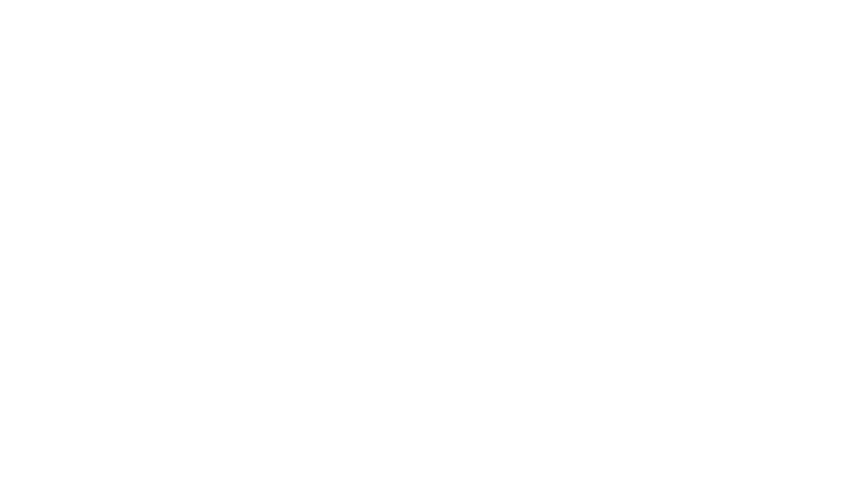
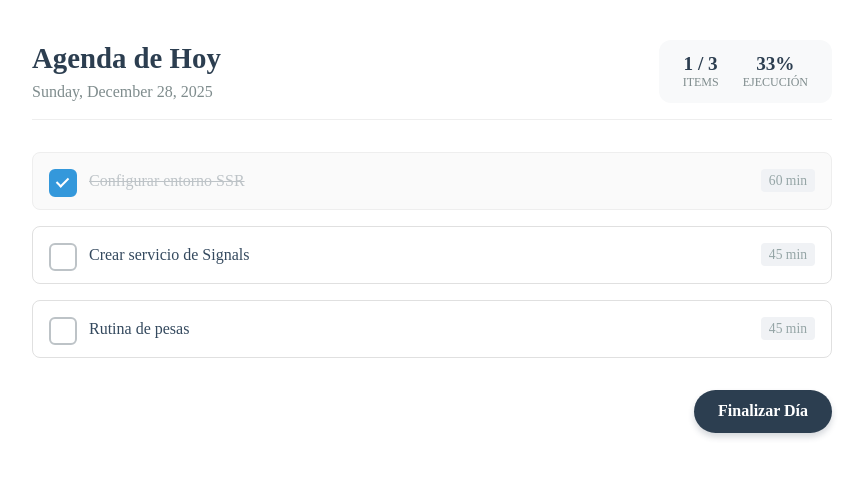
Before and after one commit to Giozar/time-planner-app, an Angular app in the folder timer-planner-frontend/: page /daily in a window 1280 px wide. Before the commit this address led to /. Shown: the top 478 px of the page, without its empty margins (208-1072 px from the left). Built offline with nearby package versions, Linux system fonts and the light colour scheme.

Commit message:
Feat(timer-planner-frontend): implement daily visual interface

```diff
--- /dev/null
+++ b/timer-planner-frontend/src/app/features/daily/daily-dashboard/daily-dashboard.component.css
@@ -0,0 +1,192 @@
+:host {
+  display: block;
+  padding: 2rem;
+  max-width: 800px;
+  margin: 0 auto;
+}
+
+/* Header & Metrics */
+.daily-header {
+  display: flex;
+  justify-content: space-between;
+  align-items: center;
+  margin-bottom: 2rem;
+  padding-bottom: 1rem;
+  border-bottom: 1px solid #eee;
+}
+
+h1 {
+  margin: 0;
+  font-size: 1.8rem;
+  color: #2c3e50;
+}
+
+.date-display {
+  margin: 0.5rem 0 0;
+  color: #7f8c8d;
+  text-transform: capitalize;
+}
+
+.metrics-card {
+  display: flex;
+  gap: 1.5rem;
+  background: #f8f9fa;
+  padding: 0.8rem 1.5rem;
+  border-radius: 12px;
+}
+
+.metric {
+  display: flex;
+  flex-direction: column;
+  align-items: center;
+}
+
+.metric .value {
+  font-weight: 700;
+  font-size: 1.2rem;
+  color: #2c3e50;
+}
+
+.metric .label {
+  font-size: 0.75rem;
+  color: #7f8c8d;
+  text-transform: uppercase;
+}
+
+/* Task List */
+.tasks-list {
+  display: flex;
+  flex-direction: column;
+  gap: 1rem;
+}
+
+.task-item {
+  display: flex;
+  align-items: center;
+  padding: 1rem;
+  background: white;
+  border: 1px solid #e0e0e0;
+  border-radius: 8px;
+  transition: all 0.2s;
+}
+
+.task-item:hover {
+  box-shadow: 0 2px 8px rgba(0,0,0,0.05);
+}
+
+/* Checkbox Customization */
+.checkbox-wrapper {
+  position: relative;
+  display: inline-block;
+  width: 24px;
+  height: 24px;
+  margin-right: 1rem;
+  cursor: pointer;
+}
+
+.checkbox-wrapper input {
+  opacity: 0;
+  width: 0;
+  height: 0;
+}
+
+.checkmark {
+  position: absolute;
+  top: 0;
+  left: 0;
+  height: 24px;
+  width: 24px;
+  background-color: #fff;
+  border: 2px solid #bdc3c7;
+  border-radius: 6px;
+  transition: all 0.2s;
+}
+
+.checkbox-wrapper:hover input ~ .checkmark {
+  border-color: #3498db;
+}
+
+.checkbox-wrapper input:checked ~ .checkmark {
+  background-color: #3498db;
+  border-color: #3498db;
+}
+
+.checkmark:after {
+  content: "";
+  position: absolute;
+  display: none;
+}
+
+.checkbox-wrapper input:checked ~ .checkmark:after {
+  display: block;
+}
+
+.checkbox-wrapper .checkmark:after {
+  left: 8px;
+  top: 4px;
+  width: 5px;
+  height: 10px;
+  border: solid white;
+  border-width: 0 2px 2px 0;
+  transform: rotate(45deg);
+}
+
+/* Task Content */
+.task-content {
+  flex: 1;
+}
+
+.task-main {
+  display: flex;
+  justify-content: space-between;
+  align-items: center;
+}
+
+.task-title {
+  font-size: 1rem;
+  color: #34495e;
+}
+
+.task-time {
+  font-size: 0.85rem;
+  color: #95a5a6;
+  background: #f0f2f5;
+  padding: 0.2rem 0.5rem;
+  border-radius: 4px;
+}
+
+/* Completed State */
+.task-item.completed {
+  background-color: #fafafa;
+  border-color: #eee;
+}
+
+.task-item.completed .task-title {
+  text-decoration: line-through;
+  color: #bdc3c7;
+}
+
+
+/* Footer */
+.dashboard-footer {
+  margin-top: 2rem;
+  display: flex;
+  justify-content: flex-end;
+}
+
+.btn-end-day {
+  background-color: #2c3e50;
+  color: white;
+  padding: 0.8rem 1.5rem;
+  border-radius: 50px;
+  text-decoration: none;
+  font-weight: 600;
+  box-shadow: 0 4px 6px rgba(44, 62, 80, 0.2);
+  transition: all 0.2s;
+}
+
+.btn-end-day:hover {
+  background-color: #34495e;
+  transform: translateY(-2px);
+  box-shadow: 0 6px 12px rgba(44, 62, 80, 0.3);
+}
--- /dev/null
+++ b/timer-planner-frontend/src/app/features/daily/daily-dashboard/daily-dashboard.component.html
@@ -0,0 +1,51 @@
+<div class="dashboard-container">
+
+    <header class="daily-header">
+        <div>
+            <h1>Agenda de Hoy</h1>
+            <p class="date-display">{{ today | date:'fullDate' }}</p>
+        </div>
+
+        <div class="metrics-card">
+            <div class="metric">
+                <span class="value">{{ metrics().completed }} / {{ metrics().total }}</span>
+                <span class="label">Items</span>
+            </div>
+            <div class="metric">
+                <span class="value">{{ metrics().percentage }}%</span>
+                <span class="label">Ejecución</span>
+            </div>
+        </div>
+    </header>
+
+    <section class="tasks-list">
+        @for (task of tasks(); track task.id) {
+        <div class="task-item" [class.completed]="task.status === 'completada'">
+
+            <label class="checkbox-wrapper">
+                <input type="checkbox" [checked]="task.status === 'completada'" (change)="toggleTask(task.id)">
+                <span class="checkmark"></span>
+            </label>
+
+            <div class="task-content">
+                <div class="task-main">
+                    <span class="task-title">{{ task.title }}</span>
+                    <span class="task-time">{{ task.estimatedDurationMin }} min</span>
+                </div>
+            </div>
+
+        </div>
+        } @empty {
+        <div class="empty-day">
+            <p>No tienes tareas programadas para hoy.</p>
+        </div>
+        }
+    </section>
+
+    <footer class="dashboard-footer">
+        <a routerLink="/daily/summary" class="btn-end-day">
+            Finalizar Día
+        </a>
+    </footer>
+
+</div>
--- /dev/null
+++ b/timer-planner-frontend/src/app/features/daily/daily-dashboard/daily-dashboard.component.ts
@@ -0,0 +1,26 @@
+import { Component, inject } from '@angular/core';
+import { CommonModule } from '@angular/common';
+import { PlannerService } from '../../../core/services/planner.service';
+import { RouterLink } from '@angular/router';
+
+@Component({
+  selector: 'app-daily-dashboard',
+  standalone: true,
+  imports: [CommonModule, RouterLink],
+  templateUrl: './daily-dashboard.component.html',
+  styleUrl: './daily-dashboard.component.css'
+})
+export class DailyDashboardComponent {
+  private plannerService = inject(PlannerService);
+
+  // Signals computadas desde el servicio
+  tasks = this.plannerService.todaysTasks;
+  metrics = this.plannerService.todaysMetrics;
+
+  // Fecha actual para mostrar en el título
+  today = new Date();
+
+  toggleTask(taskId: string) {
+    this.plannerService.toggleTask(taskId);
+  }
+}
--- /dev/null
+++ b/timer-planner-frontend/src/app/features/daily/daily-summary/daily-summary.component.css
@@ -0,0 +1,129 @@
+:host {
+  display: block;
+  padding: 2rem;
+  max-width: 700px;
+  margin: 0 auto;
+}
+
+header {
+  text-align: center;
+  margin-bottom: 3rem;
+}
+
+h1 {
+  color: #2c3e50;
+  margin-bottom: 0.5rem;
+}
+
+.subtitle {
+  color: #7f8c8d;
+  font-size: 1.1rem;
+  text-transform: capitalize;
+}
+
+/* Stats Grid */
+.stats-grid {
+  display: grid;
+  grid-template-columns: repeat(3, 1fr);
+  gap: 1.5rem;
+  margin-bottom: 3rem;
+}
+
+.stat-card {
+  background: white;
+  padding: 1.5rem;
+  border-radius: 12px;
+  text-align: center;
+  border: 1px solid #eee;
+  box-shadow: 0 2px 4px rgba(0,0,0,0.05);
+}
+
+.stat-card.highlight {
+  background: #e3f2fd;
+  border-color: #bbdefb;
+}
+
+.stat-card .value {
+  display: block;
+  font-size: 2rem;
+  font-weight: 700;
+  color: #2c3e50;
+  margin-bottom: 0.5rem;
+}
+
+.stat-card .label {
+  font-size: 0.8rem;
+  color: #7f8c8d;
+  text-transform: uppercase;
+  letter-spacing: 1px;
+}
+
+/* Reflection Area */
+.reflection-area {
+  margin-bottom: 2rem;
+}
+
+label {
+  display: block;
+  margin-bottom: 0.8rem;
+  font-weight: 600;
+  color: #34495e;
+}
+
+textarea {
+  width: 100%;
+  padding: 1rem;
+  border: 1px solid #ced6e0;
+  border-radius: 8px;
+  font-family: inherit;
+  font-size: 1rem;
+  resize: vertical;
+  transition: border-color 0.2s;
+  box-sizing: border-box; /* Importante para que no se desborde */
+}
+
+textarea:focus {
+  outline: none;
+  border-color: #3498db;
+  box-shadow: 0 0 0 3px rgba(52, 152, 219, 0.1);
+}
+
+/* Actions */
+.actions {
+  display: flex;
+  justify-content: flex-end;
+  gap: 1rem;
+}
+
+button {
+  padding: 0.8rem 1.5rem;
+  border-radius: 8px;
+  font-size: 1rem;
+  cursor: pointer;
+  border: none;
+  font-weight: 600;
+  transition: transform 0.1s;
+}
+
+button:active {
+  transform: scale(0.98);
+}
+
+.btn-cancel {
+  background: transparent;
+  color: #7f8c8d;
+}
+
+.btn-cancel:hover {
+  background: #f1f2f6;
+  color: #2c3e50;
+}
+
+.btn-confirm {
+  background: #2c3e50;
+  color: white;
+}
+
+.btn-confirm:hover {
+  background: #34495e;
+}
--- /dev/null
+++ b/timer-planner-frontend/src/app/features/daily/daily-summary/daily-summary.component.html
@@ -0,0 +1,42 @@
+<div class="summary-container">
+
+  <header>
+    <h1>Resumen del Día</h1>
+    <p class="subtitle">{{ today | date:'fullDate' }}</p>
+  </header>
+
+  <div class="stats-grid">
+    <div class="stat-card">
+      <span class="value">{{ metrics().completed }} / {{ metrics().total }}</span>
+      <span class="label">Items Completados</span>
+    </div>
+
+    <div class="stat-card highlight">
+      <span class="value">{{ metrics().percentage }}%</span>
+      <span class="label">Ejecución Total</span>
+    </div>
+
+    <div class="stat-card">
+      <span class="value">{{ metrics().completed * 45 }}m</span>
+      <span class="label">Tiempo Estimado (Aprox)</span>
+    </div>
+  </div>
+
+  <section class="reflection-area">
+    <label for="notes">Observaciones / Notas del día</label>
+    <textarea
+      #notesInput
+      id="notes"
+      placeholder="¿Qué salió bien? ¿Qué obstaculizó el plan?..."
+      rows="5"
+    ></textarea>
+  </section>
+
+  <footer class="actions">
+    <button class="btn-cancel" onclick="history.back()">Volver</button>
+    <button class="btn-confirm" (click)="finishDay(notesInput.value)">
+      Cerrar Día y Guardar
+    </button>
+  </footer>
+
+</div>
--- /dev/null
+++ b/timer-planner-frontend/src/app/features/daily/daily-summary/daily-summary.component.ts
@@ -0,0 +1,31 @@
+import { Component, inject } from '@angular/core';
+import { CommonModule } from '@angular/common';
+import { Router } from '@angular/router';
+import { PlannerService } from '../../../core/services/planner.service';
+
+@Component({
+  selector: 'app-daily-summary',
+  standalone: true,
+  imports: [CommonModule],
+  templateUrl: './daily-summary.component.html',
+  styleUrl: './daily-summary.component.css'
+})
+export class DailySummaryComponent {
+  private plannerService = inject(PlannerService);
+  private router = inject(Router);
+
+  // Usamos las mismas métricas que ya calcula el servicio
+  metrics = this.plannerService.todaysMetrics;
+  today = new Date();
+
+  finishDay(notes: string) {
+    // 1. Guardar en el servicio
+    this.plannerService.closeDay(notes);
+
+    // 2. Feedback simple (podríamos usar un toast/alerta mejor después)
+    alert('¡Día registrado exitosamente!');
+
+    // 3. Redirigir (por ahora a metas, o podrías limpiar el dashboard)
+    this.router.navigate(['/goals']);
+  }
+}
```
Also changed, not shown: timer-planner-frontend/src/app/app.routes.ts (+11 -4 lines).
